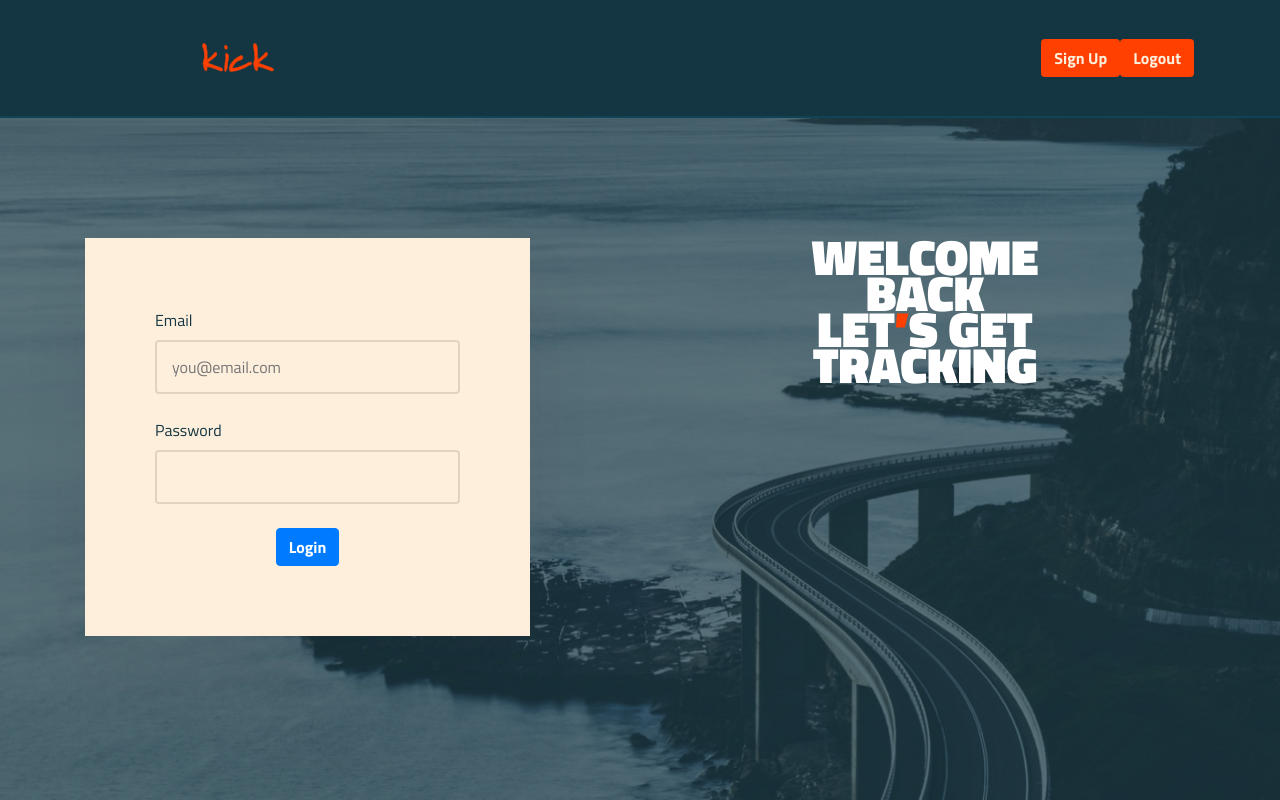
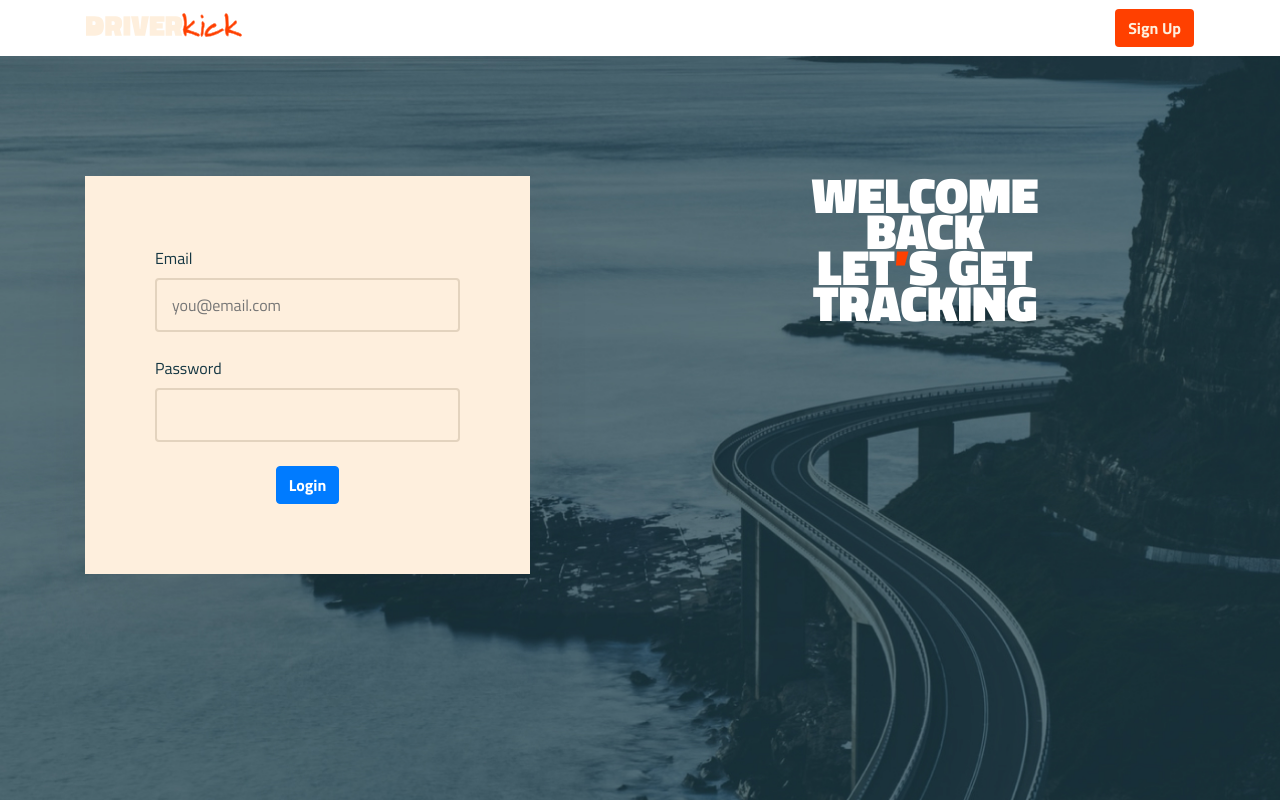
Before and after one commit to NinaRocket/DRIVERkick, a React (Create React App) app in the folder client/: page /login in a window 1280 px wide. Shown: the top 800 px of the page. Built offline with nearby package versions, Linux system fonts and the light colour scheme.

Commit message:
fixed terinary operator in Global Nav

```diff
--- a/client/src/components/GlobalNavBar/index.js
+++ b/client/src/components/GlobalNavBar/index.js
@@ -38,18 +38,27 @@ function GlobalNavBar() {
     }
 
 
+
     return (
         <>
-            <div className={(navType === "userDash" || "newVehicle" || "vehicleDash") ? "g__nav-dashboards" : null}>
+            <div className={
+                navType === "userDash" ||
+                    navType === "newVehicle" ||
+                    navType === "vehicleDash" ?
+                    "g__nav-dashboards" : null}>
                 <Navbar className="container navbar justify-content-between flex-column flex-sm-row ">
                     <Navbar.Brand href="/">
                         <img
-                            src={(navType === "home" || "notFound") ? LogoDark : LogoTan}
+                            src={
+                                navType === "home" ||
+                                    navType === "notFound" ?
+                                    LogoDark : LogoTan}
                             className="d-inline-block align-top"
                             alt="Drive Kick Logo"
                         />
                     </Navbar.Brand>
                     <Nav>
+
                         {/* Home */}
                         {navType === "home" ?
                             <div className="g__nav-btn-group">
@@ -82,7 +91,9 @@ function GlobalNavBar() {
                         }
 
                         {/* User Dash / Add New Vehicle */}
-                        {(navType === "userDash" || "newVehicle") ?
+                        {
+                            navType === "userDash" ||
+                                navType === "newVehicle" ?
 
                                 <div className="g__nav-btn-group">
                                     {navType === "userDash" ? <button className="btn" onClick={addNewVehicle}><FaPlus />Add New Vehicle</button> : null}
@@ -108,8 +119,6 @@ function GlobalNavBar() {
                                     onClick={logout}
                                 >Logout</button>
                             </div> : null}
-
-
                     </Nav>
                 </Navbar>
             </div>
```
Lines whose indentation alone changed are shown as unchanged.
